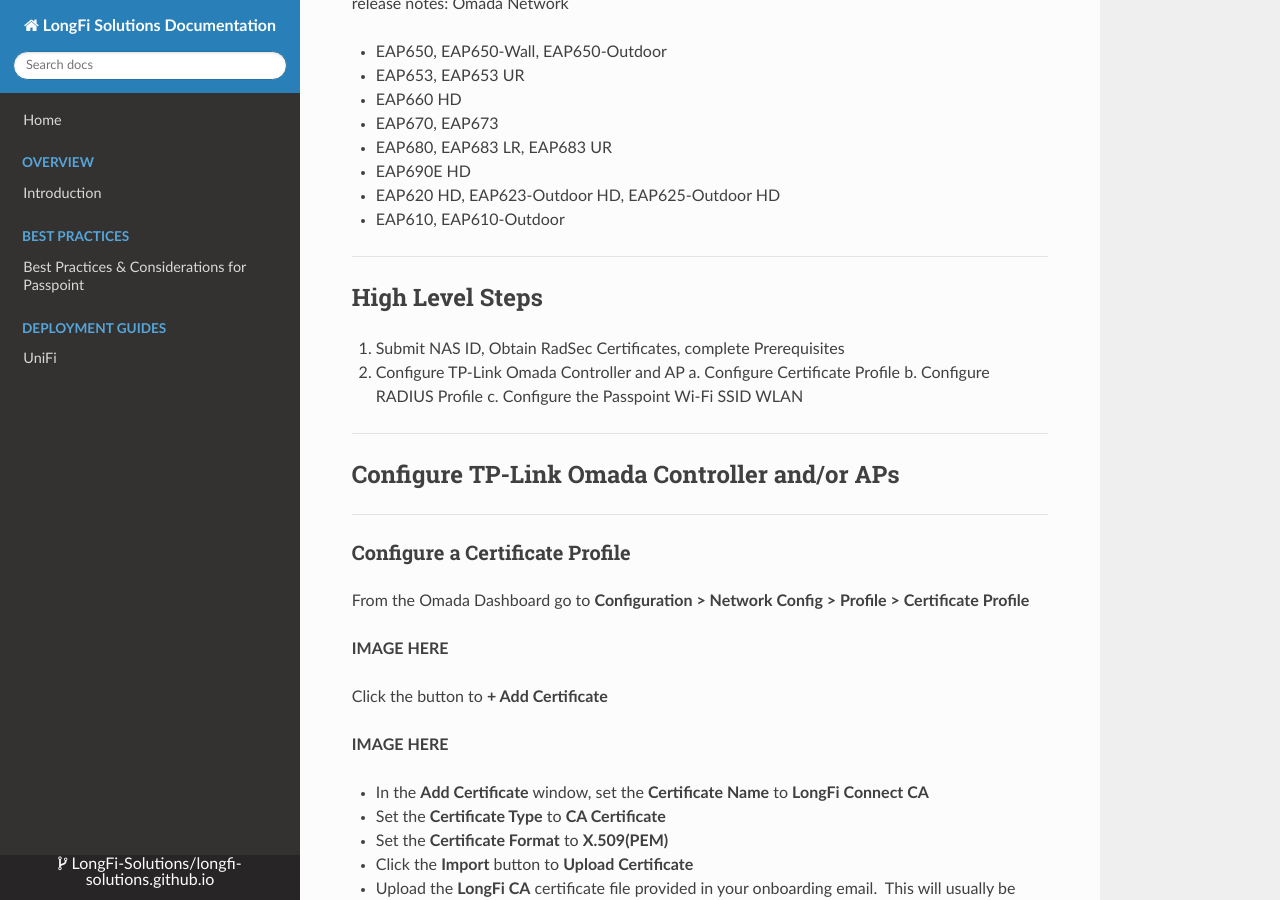
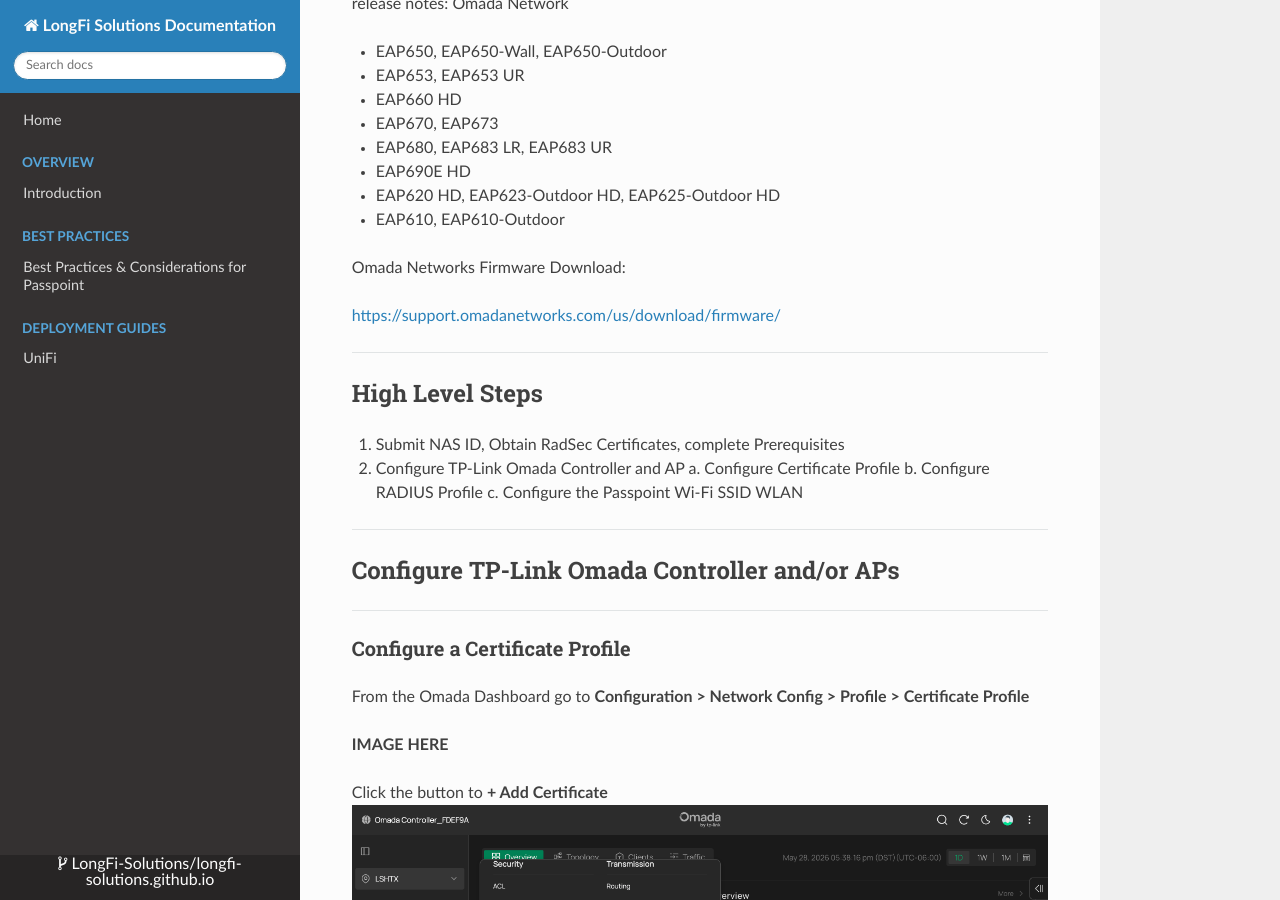
Before and after one commit to LongFi-Solutions/longfi-solutions.github.io, an MkDocs documentation site: the page built from docs/deployment/omada-networks.md, in a window 1280 px wide and 900 px high, scrolled down 1540 px. Built offline with MkDocs 1.6.1, drawn with Linux system fonts in a browser that asks for light colours; nearby versions of some CDN libraries.

Commit message:
Update Deployment Guides “omada-networks” +1

```diff
--- a/docs/deployment/omada-networks.md
+++ b/docs/deployment/omada-networks.md
@@ -58,6 +58,10 @@ Omada Controller v5.15.24 supports Hotspot 2.0 but not RadSec, and the EAP6xx ge
 - EAP620 HD, EAP623-Outdoor HD, EAP625-Outdoor HD
 - EAP610, EAP610-Outdoor
 
+Omada Networks Firmware Download:
+
+[https://support.omadanetworks.com/us/download/firmware/](https://support.omadanetworks.com/us/download/firmware/)
+
 ***
 
 ## High Level Steps
@@ -80,7 +84,7 @@ From the Omada Dashboard go to **Configuration > Network Config > Profile > Cert
 
 **IMAGE HERE**
 
-Click the button to **+ Add Certificate**
+Click the button to **+ Add Certificate**![](/assets/images/Omada-1-Config-Certificate-Profile-1.png)
 
 **IMAGE HERE**
 
```
Also changed, not shown: docs/assets/images/Omada-1-Config-Certificate-Profile-1.png (added).
